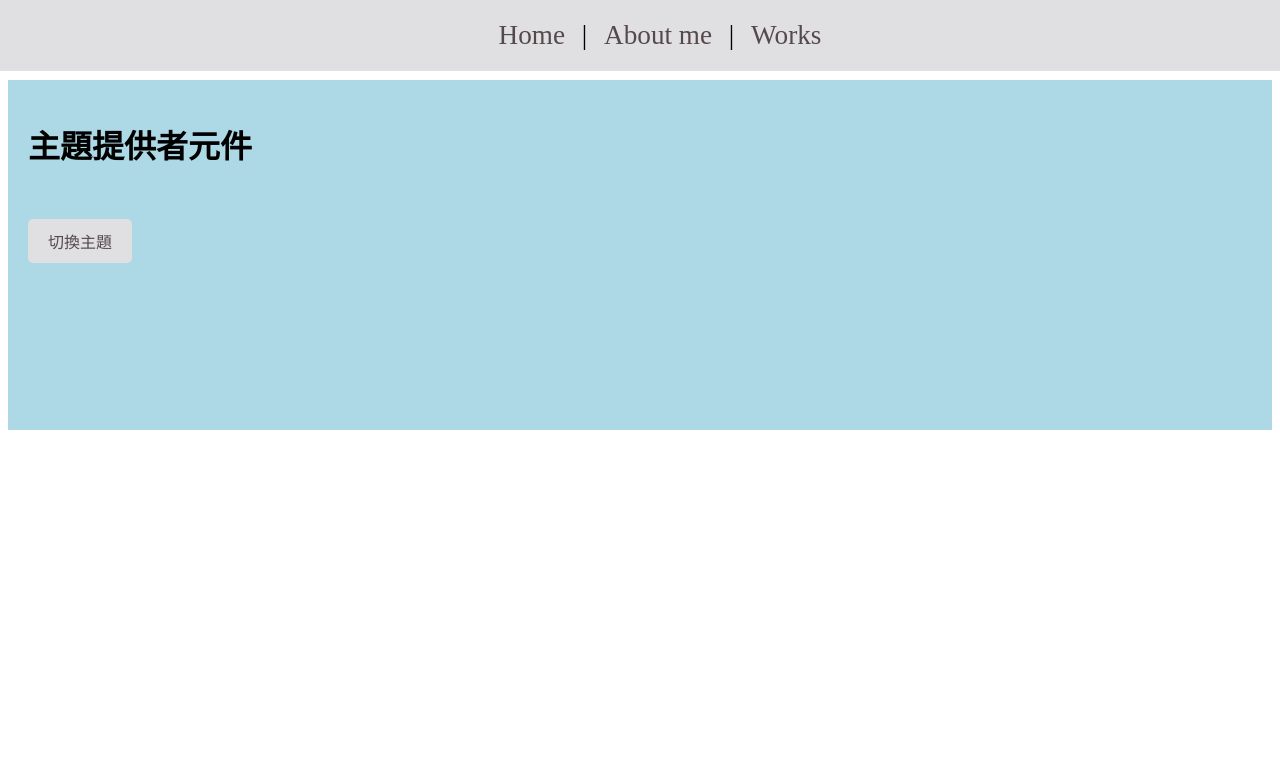
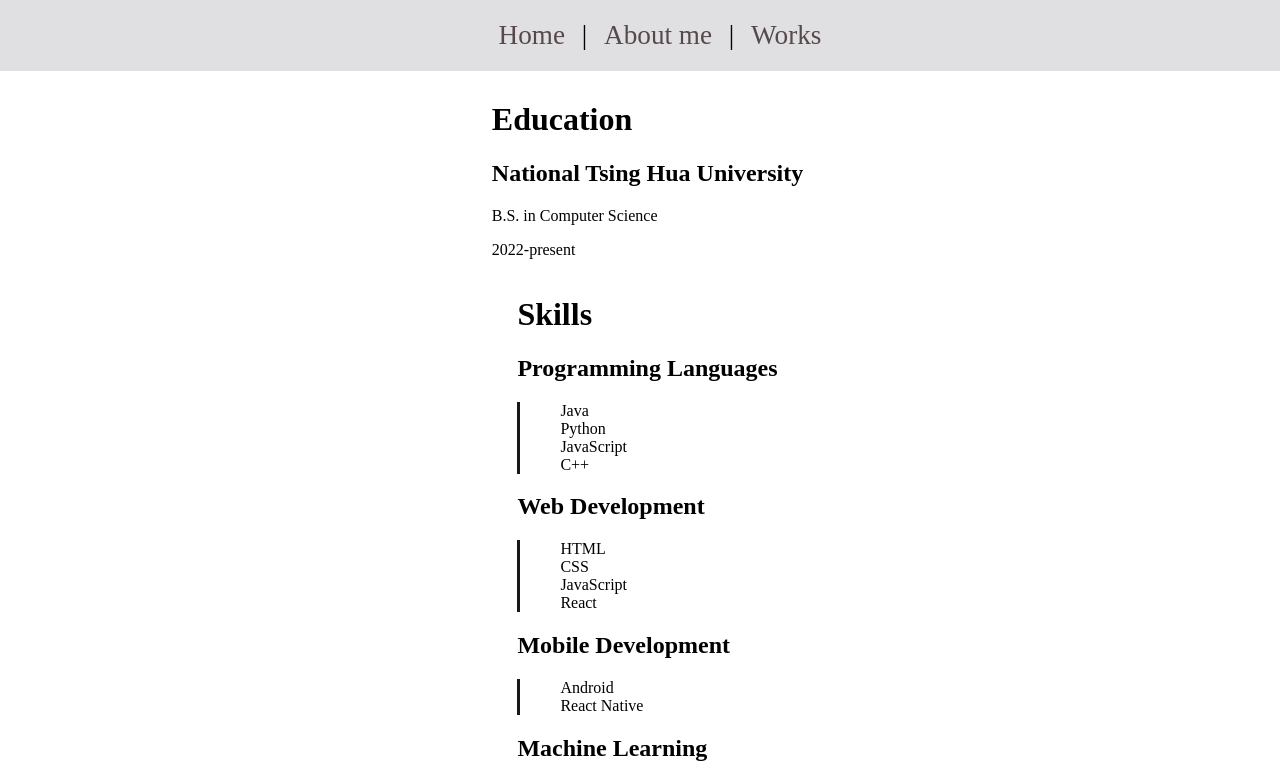
Before and after one commit to kevin20010808/APPlabs, a Vue app in the folder Applabs/: page /about in a window 1280 px wide. Shown: the top 780 px of the page. Built offline with nearby package versions, Linux system fonts and the light colour scheme.

Commit message:
commit 09/28

```diff
--- a/Applabs/src/components/About.vue
+++ b/Applabs/src/components/About.vue
@@ -1,33 +1,50 @@
 <template>
-    <h1>about</h1>
-    <div :style="{ backgroundColor: themeColor, padding: '20px' }">
-      <h1>主題提供者元件</h1>
-      <button @click="toggleTheme">切換主題</button>
-      <ChildComponent />
+  <div class="about">
+    <div class="education">
+      <h1>Education</h1>
+        <h2>{{ education.school }}</h2>
+        <p>{{ education.degree }}</p>
+        <p>{{ education.year }}</p>
     </div>
-  </template>
+    <div class="skills">
+      <h1>Skills</h1>
+      <div v-for="(values,key) in skill">
+        <h2>{{ key }}</h2>
+        <ul>
+          <li v-for="val in values" >{{ val }}</li>
+        </ul>
+      </div>
+    </div>
+  </div>
+</template>
 
-  <script>
-  import { ref, provide } from 'vue';
-  import ChildComponent from './ChildComponent.vue';
+<script setup>
+const education = {
+  school: 'National Tsing Hua University',
+  degree: 'B.S. in Computer Science',
+  year: '2022-present',
+  discrpition: '',
+}
+const skill = {
+  "Programming Languages": ['Java', 'Python', 'JavaScript', 'C++'],
+  "Web Development": ['HTML', 'CSS', 'JavaScript', 'React'],
+  "Mobile Development": ['Android', 'React Native'],
+  "Machine Learning": ['Python', 'TensorFlow', 'Keras'],
+  "Tranferable Skills": ['Problem Solving', 'Teamwork', 'Communication', 'Time Management'],
+}
+</script>
 
-  export default {
-    components: {
-      ChildComponent,
-    },
-    setup() {
-      const themeColor = ref('lightblue');
-
-      const toggleTheme = () => {
-        themeColor.value = themeColor.value === 'lightblue' ? 'lightcoral' : 'lightblue';
-      };
-
-      provide('themeColor', themeColor);
-
-      return {
-        themeColor,
-        toggleTheme,
-      };
-    },
-  };
-  </script>
+<style scoped>
+.about {
+  margin-bottom: 20px;
+  padding-left: 15px;
+  margin-top: 10vh;
+  display: flex;
+  flex-direction: column;
+  align-items: center;
+}
+.about ul {
+  border-left: solid rgb(27, 23, 23);
+  list-style-type: none;
+}
+</style>
--- a/Applabs/src/components/ChildComponent.vue
+++ /dev/null
@@ -1,20 +0,0 @@
-<template>
-    <div :style="{ color: themeColor, border: '1px solid', padding: '10px', marginTop: '10px' }">
-      <h2>子元件</h2>
-      <p>這裡是使用主題顏色的子元件。</p>
-    </div>
-  </template>
-
-  <script>
-  import { inject } from 'vue';
-
-  export default {
-    setup() {
-      const themeColor = inject('themeColor');
-
-      return {
-        themeColor,
-      };
-    },
-  };
-  </script>
--- a/Applabs/src/components/Home.vue
+++ b/Applabs/src/components/Home.vue
@@ -3,12 +3,11 @@
         <div class="background-img">
             <div class="set">
                 <div class="content">
-                    <h1>Chen Yen-Cheng</h1>
-                    <p>Student at CS department of NTHU</p>
+                    <h1>{{ info.name }}</h1>
+                    <p>{{ info.title}} </p>
                 </div>
                 <div id="profile-img">
-                    <img id="me" src="../assets/me.jpg">
-                    <!-- <button>See my works</button> -->
+                    <img id="me" :src=info.img>
                 </div>
             </div>
         </div>
@@ -19,65 +18,59 @@
             <div class="theworks">
                 <li v-for="work in works" :key="work.id">
                     <a :href="work.url" target="_blank">
-                        <img :src="work.img" class="icon"/>
+                        <img :src="work.s" class="icon"/>
                     </a>
                 </li>
             </div>
         </div>
-        <!-- <h1>works</h1> -->
         <div class="contact">
             <h1>Contact me</h1>
-            <div class="items">
-                <li v-for="item in items" :key="item.id">
+            <div class="icon_items">
+                <li v-for="item in icon_items" :key="item.id">
                     <a :href="item.url" target="_blank">
                         <img :src="item.img" class="icon"/>
-
                     </a>
                 </li>
             </div>
-            <div class="mail">
-                <p>E-mail: kevin20010808@gmail.com </p>
-                <p>Phone Number: (+886) 965-651-317</p>
+            <div class="mail" >
+                <p >E-mail: {{info.email}} </p>
+                <p>Phone Number: {{ info.phone }}</p>
             </div>
         </div>
     </div>
     <footer>
-        <p>© 2022 Chen Yen-Cheng</p>
+        <p>© 2022 {{ info.name }}</p>
     </footer>
 
 
 </template>
 
-<script>
+<script setup>
+
+function mounted() {
+        window.addEventListener('scroll', this.handleScroll)
+}
+
+function destroyed() {
+    window.removeEventListener('scroll', this.handleScroll)
+}
 
 
-export default {
-    name: 'Home',
-    mounted() {
+const info = {
+    name: 'Chen Yen-Cheng',
+    title: 'Student at CS department of NTHU',
+    img: 'src/assets/me.jpg',
+    phone: ' (+886) 965-651-317',
+    email: 'kevin20010808@gmail.com',
+}
+const icon_items = [
+    { id: 1, title: 'discord', url: 'https://discord.com/'  , img: 'src/assets/discord.png'},
+    { id: 2, title: 'Github', url: 'https://github.com/kevin20010808', img: 'src/assets/github.png'},
+    { id: 3, title: 'Instagram' , url: '', img: 'src/assets/ig.png'},
+    { id: 4, title: 'X', url: '',img: 'src/assets/x.png'},
+]
+const theworks = []
 
-        window.addEventListener('scroll', this.handleScroll);
-    },
-    destroyed() {
-        window.removeEventListener('scroll', this.handleScroll);
-    },
-    methods: {
-        handleScroll() {
-            const offset = window.pageYOffset;
-            const background = document.querySelector('.background-img');
-            background.style.transform = `translateY(${offset * 0.3}px)`;
-        }
-    },
-    data() {
-        return {
-            items: [
-                { id: 1, title: 'discord', url: 'https://discord.com/'  , img: 'src/assets/discord.png'},
-                { id: 2, title: 'Github', url: 'https://github.com/kevin20010808', img: 'src/assets/github.png'},
-                { id: 3, title: 'Instagram' , url: '', img: 'src/assets/ig.png'},
-                { id: 4, title: 'X', url: '',img: 'src/assets/x.png'},
-            ]
-        }
-    }
-}
 </script>
 
 <style>
@@ -86,7 +79,7 @@ export default {
     background-color: #E0E0E2;
     color: #56494C;
     padding: 10px;
-    height:60vh;
+    height: 62vh;
     border-radius: 10px;
     text-align: center;
 }
@@ -101,11 +94,11 @@ export default {
     display: flex;
     align-items: center;
     justify-content: center;
-    height: 90vh;
+    height: 70vh;
     color: white;
 }
 
-.items {
+.icon_items {
     display: flex;
     align-items: center;
     justify-content: center;
@@ -114,7 +107,7 @@ export default {
     color: #56494C;
 }
 
-.items li {
+.icon_items li {
     margin: 0 15px;
     border-radius: 10px;
     transition: all 0.3s;
--- /dev/null
+++ b/Applabs/src/components/Works.vue
@@ -0,0 +1,45 @@
+<template>
+    <div class="works">
+        <h1>Works</h1>
+        <div class="theworks">
+            <li v-for="work in works" :key="work.id">
+                <h1> {{ work.title }} </h1>
+                <p> {{ work.description }} </p>
+                <!-- <img :src="work.image" class="icon"/> -->
+            </li>
+        </div>
+    </div>
+</template>
+
+<script setup>
+const works = [
+    {
+        title: 'Applabs',
+        description: 'A website for a fictional company that offers web development services.',
+        image: 'https://via.placeholder.com/150'
+    },
+    {
+        title: 'Portfolio',
+        description: 'A website that showcases my projects and skills.',
+        image: 'https://via.placeholder.com/150'
+    },
+    {
+        title: 'Weather App',
+        description: 'A simple weather app that displays the current weather in a city.',
+        image: 'https://via.placeholder.com/150'
+    }
+]
+
+</script>
+
+<style>
+.works{
+    margin-top: 10vh;
+    padding-left: 40px;
+}
+
+.theworks{
+    list-style-type: none;
+
+}
+</style>
--- a/Applabs/src/main.js
+++ b/Applabs/src/main.js
@@ -2,4 +2,5 @@ import { createApp } from 'vue'
 import App from './App.vue'
 import router from './router'
 
+
 createApp(App).use(router).mount('#app')
--- a/Applabs/src/router/index.js
+++ b/Applabs/src/router/index.js
@@ -2,7 +2,7 @@ import { createRouter,  createWebHistory} from "vue-router";
 
 import Home from "../components/Home.vue";
 import About from "../components/About.vue";
-
+import Work from "../components/Works.vue";
 const routes = [
     {
         path: "/",
@@ -13,6 +13,11 @@ const routes = [
         path: "/about",
         name: "About",
         component: About
+    },
+    {
+        path: "/works",
+        name: "Work",
+        component: Work
     }
 
 ];
```
